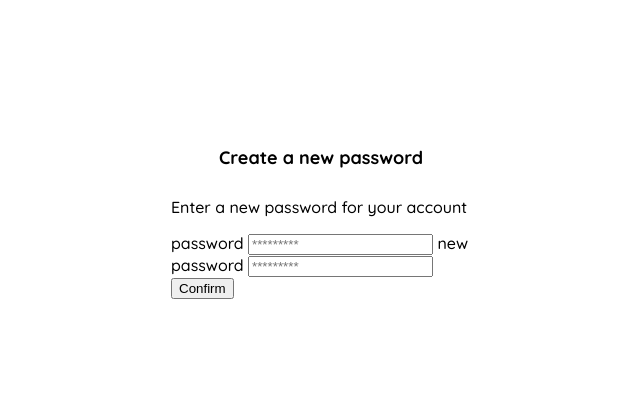
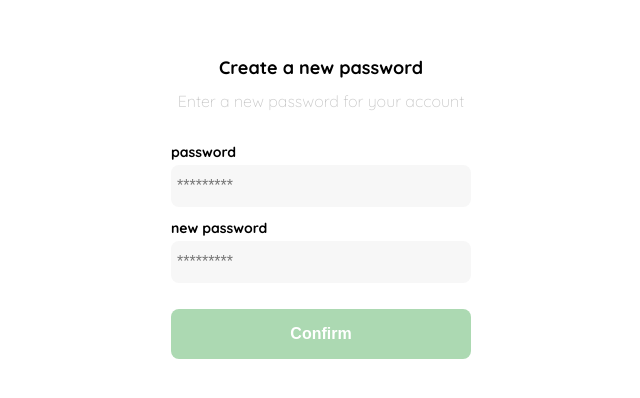
Before and after one commit to Edcsjr/yardSale, a plain HTML site: page Clase1.html in a window 1280 px wide. Shown: the part 184-582 px from the top of the page, without its empty margins (319-959 px from the left). Drawn offline with Linux system fonts and the light colour scheme.

Commit message:
Pantalla registro + vista en media completada

```diff
--- a/Clase1.html
+++ b/Clase1.html
@@ -45,12 +45,65 @@ body{
    width: 150px;
    margin-bottom: 50px;
    justify-self: center;
-    display: none;
+   display: none;
+
 }
 
 .title{
     font-size: var(--lg);
+    margin-bottom: 12px;
     text-align: center;
+
+}
+
+.subtitle{
+    color:var(--very-light-pink);
+    font-size: var(--md);
+    font-weight: 300;
+    margin-top: 0;
+    margin-bottom: 32px;
+    text-align: center;
+}
+.form{
+    display: flex;
+    flex-direction: column;
+}
+.label{
+    font-size: var(--sm);
+    font-weight: bold;
+    margin-bottom: 4px;
+}
+.input{
+    background-color: var(--text-imput-field);
+    border: none;
+    border-radius: 8px;
+    height: 30px;
+    font-size: var(--md);
+    padding: 6px;
+    margin-bottom: 12px;
+}
+
+.primary-button{
+    background-color: var(--hospital-green);
+    border-radius: 8px;
+    border: none;
+    color: var(--white);
+    width: 100%;
+    cursor: pointer;
+    font-size: var(--md);
+    font-weight: bold;
+    height: 50px;
+}
+.login-button
+{
+    margin-top: 14px ;
+    margin-bottom: 30px ;
+}
+
+@media (max-width: 640px){
+    .logo{
+        display: block;
+    }
 }
 </style>
 <div class="login">
```
